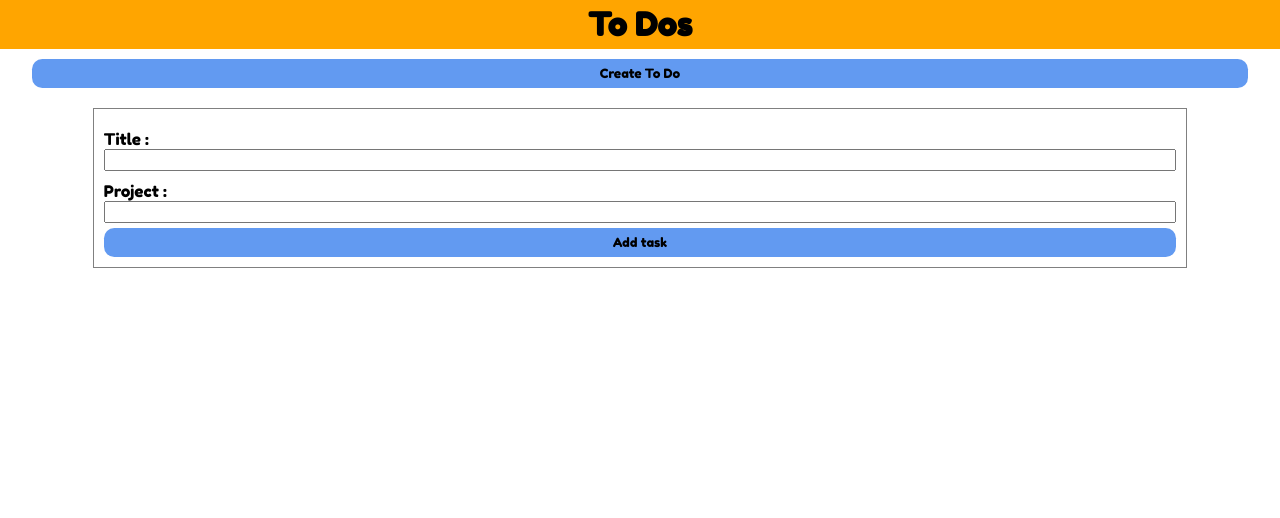
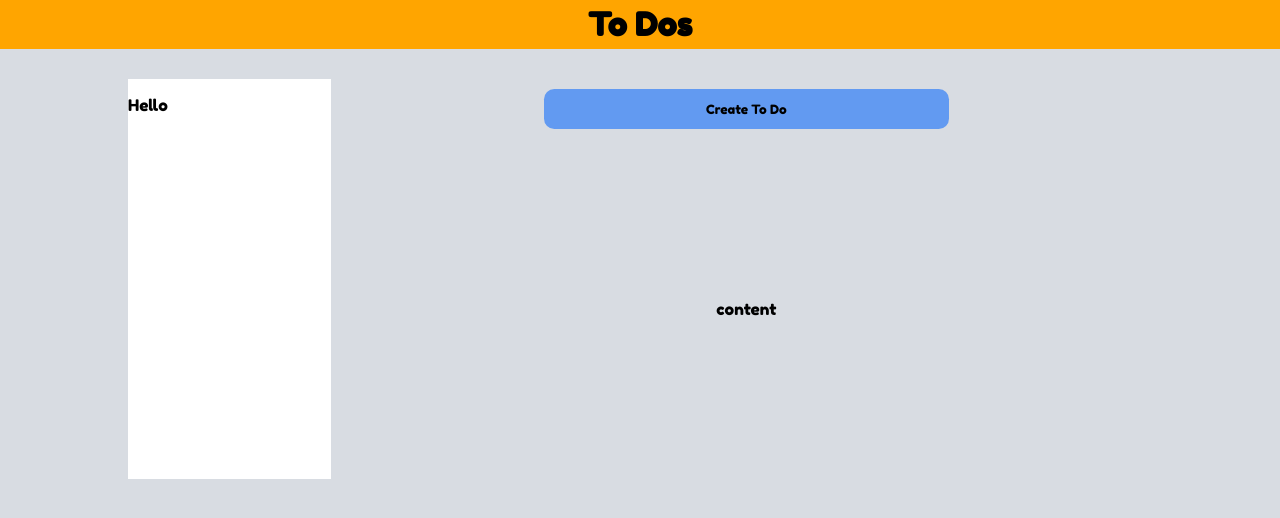
Before and after one commit to shafrazi/odin-todo-list, a website built with webpack: page dist/index.html in a window 1280 px wide. Built offline with nearby package versions, Linux system fonts and the light colour scheme.

Commit message:
mobile view complete

```diff
--- a/dist/css/main.css
+++ b/dist/css/main.css
@@ -39,6 +39,10 @@ header {
   grid-template-areas:
     "content"
     "main-menu";
+}
+
+.side-bar {
+  display: none;
 }
 
 .btn-primary {
@@ -117,7 +121,55 @@ ul {
 /* media-queries */
 
 @media(min-width: 768px) {
+
+  body {
+    background-color: #d8dce2;
+  }
+
   .accordion {
     display: none;
   }
+
+  .side-bar {
+    display: grid;
+    grid-area: side-bar;
+    height: 50vh;
+    background-color: white;
+  }
+
+  .wrapper {
+    display: grid;
+    grid-template-columns: 1fr 4fr;
+    /* grid-template-rows: 1fr 1fr; */
+    width: 80%;
+    margin: 30px auto;
+    grid-gap: 10px;
+    grid-template-areas:
+      "side-bar content";
+  }
+
+  .new-todo-form {
+    display: none;
+  }
+
+  .main-menu {
+    display: none;
+  }
+
+  .content {
+    display: grid;
+    text-align: center;
+  }
+
+  .btn-primary {
+    width: 50%;
+    height: 40px;
+    padding-top: 7px;
+    padding-bottom: 7px;
+    border-radius: 0.8em;
+    font-size: 0.8em;
+    border: none;
+    background-color: #629af1;
+    margin: 10px auto;
+  }
 }
--- a/dist/index.html
+++ b/dist/index.html
@@ -34,8 +34,12 @@
           commodo consequat.</p>
       </div>
     </div>
+    <div class="side-bar">
+      <p>Hello</p>
+    </div>
     <div class="content">
       <button class="btn-primary" id="create-todo-btn">Create To Do</button>
+      <p>content</p>
     </div>
 
     <div class="new-todo-form">
```
